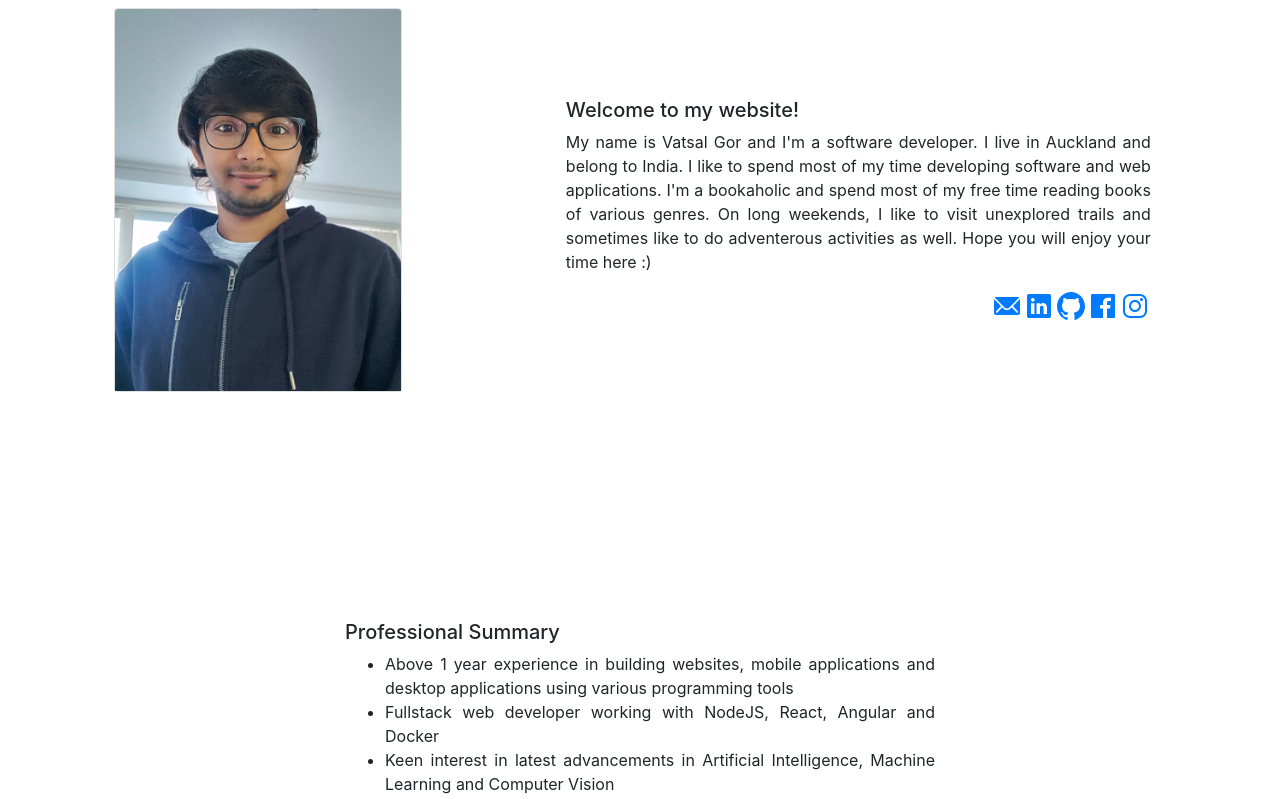
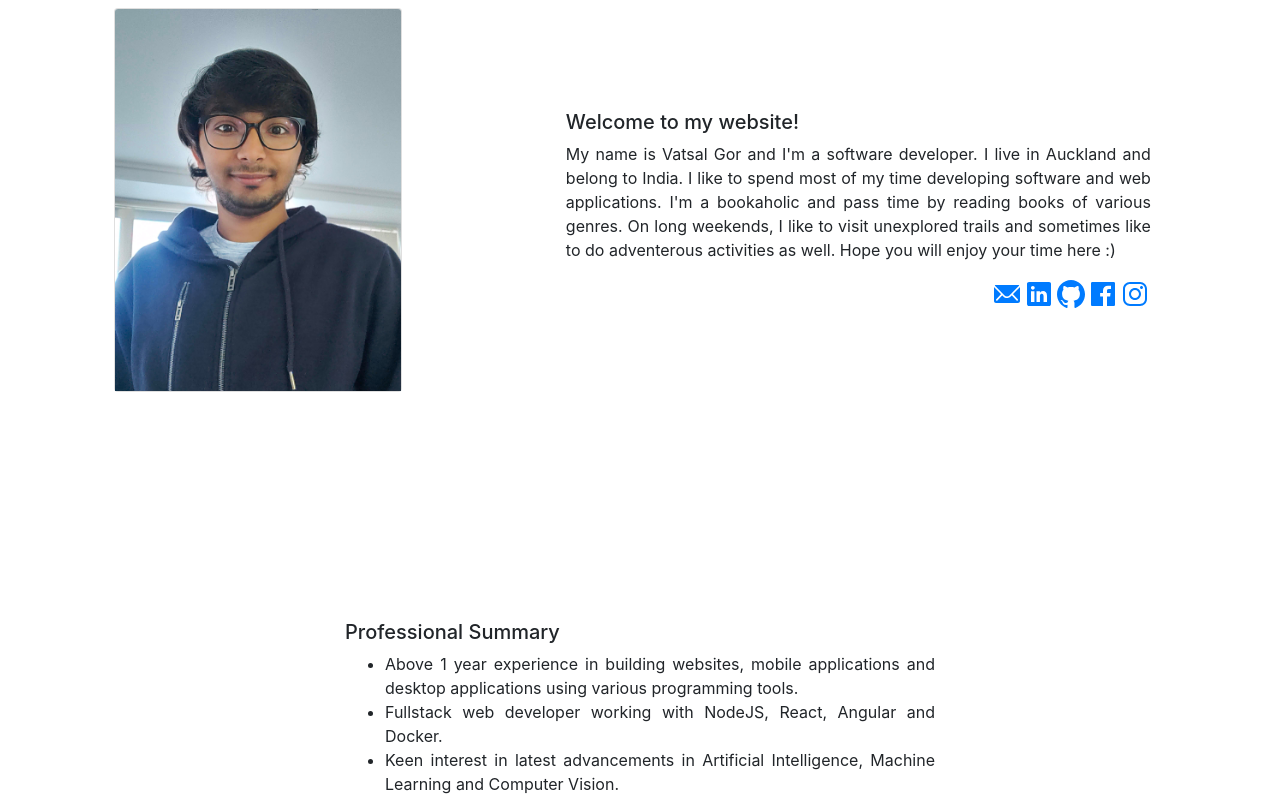
Before and after one commit to vatsalkgor/portfolio, a React (Create React App) app: page / in a window 1280 px wide. Shown: the part 1000-1799 px from the top of the page. Built offline with nearby package versions, Linux system fonts and the light colour scheme.

Commit message:
Some Grammatical change

```diff
--- a/src/components/ProfessionalSummary/ProfessioalSummary.jsx
+++ b/src/components/ProfessionalSummary/ProfessioalSummary.jsx
@@ -11,33 +11,33 @@ export default function ProjectSection() {
                     <li>
                         Above 1 year experience in building websites, mobile
                         applications and desktop applications using various
-                        programming tools
+                        programming tools.
                     </li>
                     <li>
                         Fullstack web developer working with NodeJS, React,
-                        Angular and Docker
+                        Angular and Docker.
                     </li>
                     <li>
                         Keen interest in latest advancements in Artificial
-                        Intelligence, Machine Learning and Computer Vision
+                        Intelligence, Machine Learning and Computer Vision.
                     </li>
                     <li>
                         Flexible, adaptable to any new environment with a strong
                         desire to keep pace with latest technologies using and
-                        technical skills
+                        technical skills.
                     </li>
                     <li>
                         Self-motivated, quick learner and having experience in
-                        working with Agile Team
+                        working with Agile Team.
                     </li>
                     <li>
                         Strictly follow SDLC methods and experience in working
-                        with diverse personalities to achieve the desired goal
+                        with diverse personalities to achieve the desired goal.
                     </li>
                     <li>
                         Experience in handling customer and complaints, root
                         cause analysis and quickly and decisively take
-                        preventive and corrective actions
+                        preventive and corrective actions.
                     </li>
                 </ul>
                 <div className="text-center">
--- a/src/components/Welcome/Welcome.jsx
+++ b/src/components/Welcome/Welcome.jsx
@@ -21,11 +21,11 @@ export default function About() {
                         My name is Vatsal Gor and I'm a software developer. I
                         live in Auckland and belong to India. I like to spend
                         most of my time developing software and web
-                        applications. I'm a bookaholic and spend most of my free
-                        time reading books of various genres. On long weekends,
-                        I like to visit unexplored trails and sometimes like to
-                        do adventerous activities as well. Hope you will enjoy
-                        your time here :)
+                        applications. I'm a bookaholic and pass time by reading
+                        books of various genres. On long weekends, I like to
+                        visit unexplored trails and sometimes like to do
+                        adventerous activities as well. Hope you will enjoy your
+                        time here :)
                     </p>
                     <div className="float-right">
                         <SocialLinks></SocialLinks>
```
